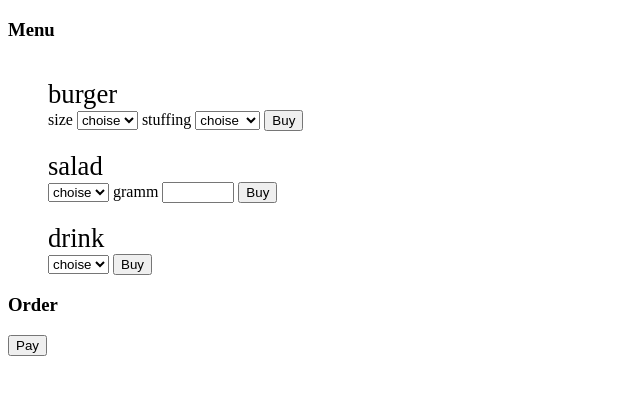
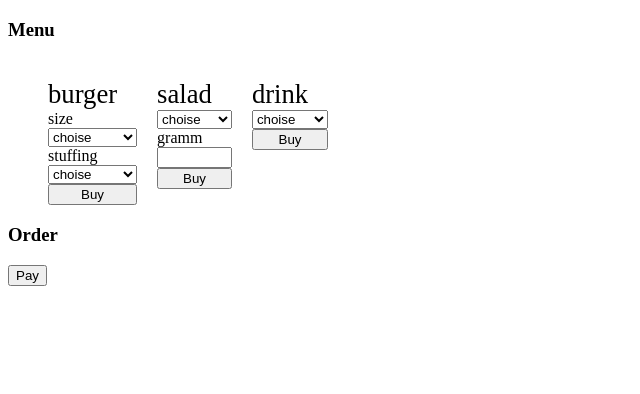
Before and after one commit to epam-js-march-2019/js-2, a plain HTML site: page Petrova_Ekaterina_js2/index.html in a window 1280 px wide. Shown: the whole page, without its empty margins (0-640 px from the left). Drawn offline with Linux system fonts and the light colour scheme.

Commit message:
Update style.css

```diff
--- a/Petrova_Ekaterina_js2/style.css
+++ b/Petrova_Ekaterina_js2/style.css
@@ -5,3 +5,13 @@ li{
  	font-size: 20pt;
  	padding: 20px 20px 0px 0px
  }
+ .menu_ul{
+	display: flex;
+    flex-direction: row;
+ }
+.menu_ul_li {
+	display: flex;
+    flex-direction: column;
+    margin-right: 20px;
+
+ }
```
